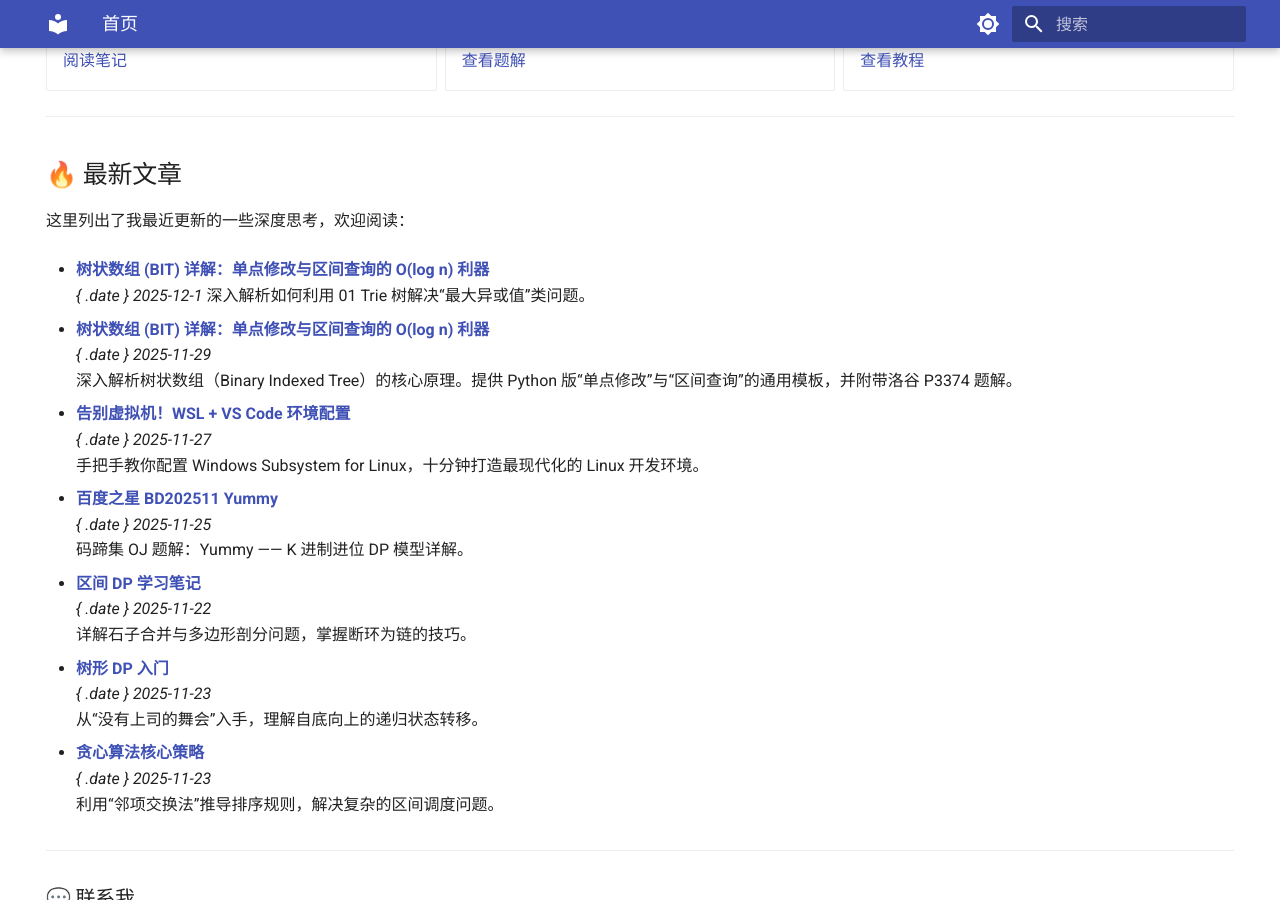
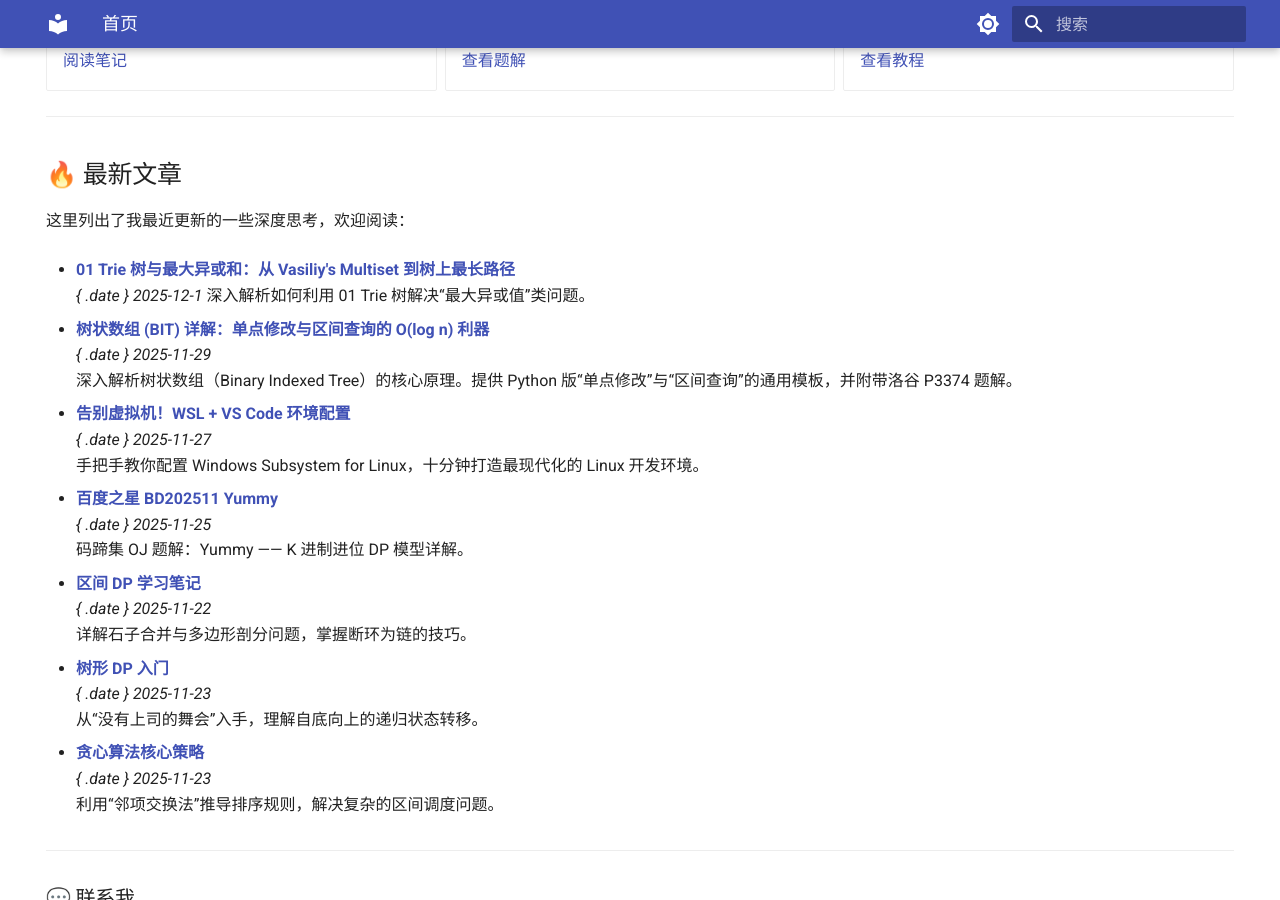
Before and after one commit to chenyiqi-dev/chenyiqi-dev.github.io, an MkDocs documentation site: the page built from docs/index.md, in a window 1280 px wide and 900 px high, scrolled down 549 px. Built offline with MkDocs 1.6.1 and Material for MkDocs 9.7.7, drawn with Linux system fonts in a browser that asks for light colours; comment, search, counter and statistics services are not loaded.

Commit message:
Auto update: 2025-12-01 21:29

```diff
--- a/docs/index.md
+++ b/docs/index.md
@@ -52,7 +52,7 @@ hide:
 
 这里列出了我最近更新的一些深度思考，欢迎阅读：
 
-*   **[树状数组 (BIT) 详解：单点修改与区间查询的 O(log n) 利器](note/数据结构/01字典树.md)**
+*   **[01 Trie 树与最大异或和：从 Vasiliy's Multiset 到树上最长路径](note/数据结构/01字典树.md)**
     *{ .date } 2025-12-1*
     深入解析如何利用 01 Trie 树解决“最大异或值”类问题。
 
```
